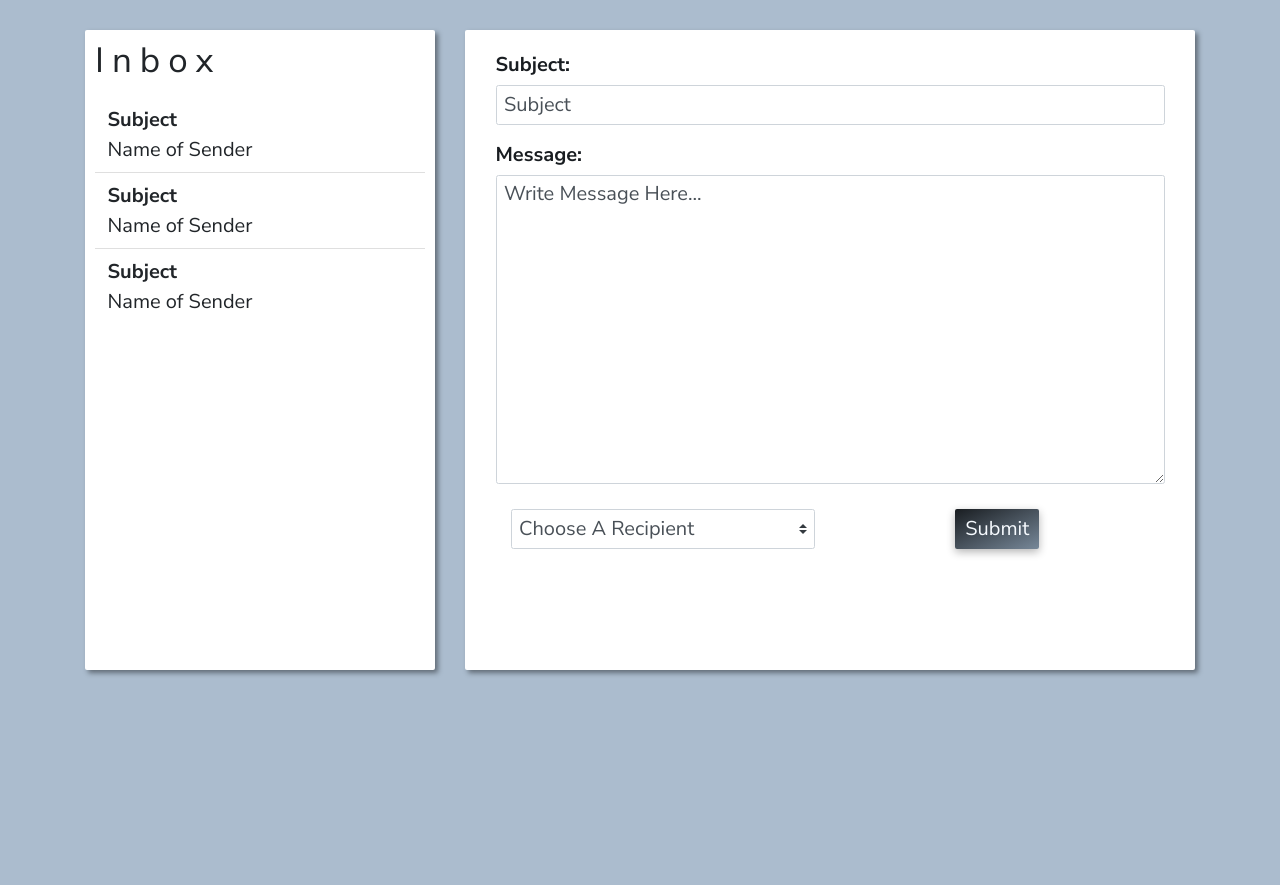
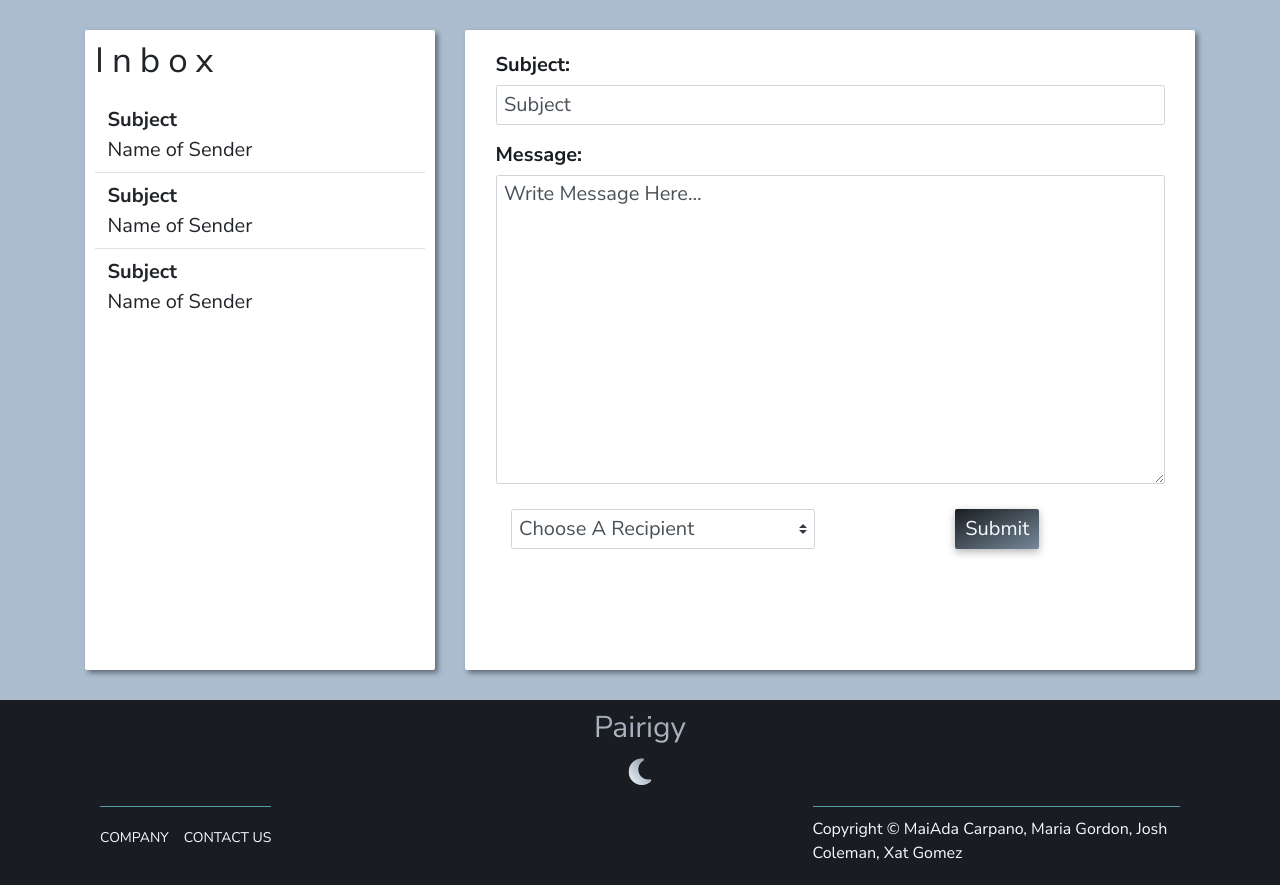
Before and after one commit to xemotionalx/Pairigy, a React (Create React App) app in the folder client/: page /mail in a window 1280 px wide. Before the commit the page ends 800 px from the top, so only its background shows below. Built offline with nearby package versions, Linux system fonts and the light colour scheme; no server answers.

Commit message:
created footer

```diff
--- a/client/src/App.css
+++ b/client/src/App.css
@@ -182,14 +182,59 @@ li {
   font-size: 2.5rem;
   margin-bottom: 1rem; }
 
+.footer {
+  background-color: #191D21;
+  padding: 1rem 10rem;
+  font-size: 1.4rem;
+  color: #f7fbff; }
+  .footer__logobox {
+    text-align: center;
+    margin-bottom: 1rem;
+    font-size: 3rem;
+    background-image: linear-gradient(to bottom left, #778899, #f7fbff);
+    -webkit-background-clip: text;
+    background-clip: text;
+    color: transparent; }
+    .footer__logobox i {
+      background-image: linear-gradient(to bottom left, #778899, #f7fbff);
+      -webkit-background-clip: text;
+      background-clip: text;
+      color: transparent; }
+    .footer__logobox .logo {
+      font-size: 3rem; }
+  .footer__navigation {
+    border-top: 1px solid #539CAA;
+    padding-top: 2rem;
+    display: inline-block; }
+  .footer__list {
+    list-style: none; }
+  .footer__item {
+    display: inline-block; }
+    .footer__item:not(:last-child) {
+      margin-right: 1.5rem; }
+  .footer a:link,
+  .footer a:visited {
+    color: #f7fbff;
+    text-decoration: none;
+    text-transform: uppercase;
+    display: inline-block; }
+  .footer a:hover,
+  .footer a:active {
+    color: #8CDAEA; }
+  .footer__copyright {
+    border-top: 1px solid #539CAA;
+    padding-top: 1rem;
+    width: 70%;
+    float: right;
+    font-size: 1.6rem; }
+
 .navbar {
   overflow: hidden;
   z-index: 100;
   text-align: center;
   background: linear-gradient(to left, #191D21, #0b0b0a);
   padding: 1rem 0;
-  border-bottom: solid 3px #539CAA;
-  min-height: 8rem; }
+  border-bottom: solid 3px #539CAA; }
   .navbar__logobox {
     font-family: "Nunito Sans", sans-serif;
     float: left;
--- a/client/src/App.js
+++ b/client/src/App.js
@@ -4,7 +4,9 @@ import { BrowserRouter as Router, Route, Switch } from 'react-router-dom';
 import 'bootstrap/dist/css/bootstrap.min.css';
 // Import components
 import Navbar from './components/layout/Navbar';
+import Footer from './components/layout/Footer';
 // Import pages
+import Dashboard from './components/pages/Dashboard';
 import Index from './components/pages/Index';
 //profile
 import EditProfile from './components/pages/profile-forms/EditProfile';
@@ -16,8 +18,6 @@ import EditProject from './components/pages/projects/EditProject';
 import Project from './components/pages/projects/Project';
 import ListProjects from './components/pages/projects/ListProjects';
 import MyProjects from './components/pages/projects/MyProjects';
-//dashboard
-import Dashboard from './components/pages/Dashboard';
 // messages
 import CreateMessage from './components/pages/messages/CreateMsg';
 import Inbox from './components/pages/messages/Inbox';
@@ -71,6 +71,7 @@ return (
         <Route path='/mail/' exact component={Inbox} />
 
       </Switch>
+      <Footer />
     </Fragment>
   </Router>
   </Provider>
--- /dev/null
+++ b/client/src/components/layout/Footer.js
@@ -0,0 +1,32 @@
+import React from 'react'
+
+function Footer() {
+    return (
+        <footer className="footer">
+        <div className="footer__logobox">
+            <h4 className="logo">
+                Pairigy
+            </h4>
+            <i class="fas fa-moon"></i>
+        </div>
+        <div className="row">
+            <div className="col s6">
+                <div className="footer__navigation">
+                    <ul className="footer__list">
+                        <li className="footer__item"><a href="#" className="footer__link">Company</a></li>
+                        <li className="footer__item"><a href="#" className="footer__link">Contact us</a></li>
+                    </ul>
+                </div>
+            </div>
+            <div className="col s6">
+                <p className="footer__copyright">
+
+                    Copyright &copy; MaiAda Carpano, Maria Gordon, Josh Coleman, Xat Gomez
+                </p>
+            </div>
+        </div>
+    </footer>
+    )
+}
+
+export default Footer;
--- a/client/src/sass/layout/_footer.scss
+++ b/client/src/sass/layout/_footer.scss
@@ -0,0 +1,60 @@
+.footer {
+    background-color: $color-primary-dark;
+    padding: 1rem 10rem;
+    font-size: 1.4rem;
+    color: $color-primary-light;
+
+    &__logobox {
+        text-align: center;
+        margin-bottom: 1rem;
+        font-size: 3rem;
+        @include gradientText(bottom left, $color-primary, $color-primary-light);
+
+        & i {
+            @include gradientText(bottom left, $color-primary, $color-primary-light);
+        }
+
+        & .logo {
+            font-size: 3rem;
+        }
+    }
+
+    &__navigation {
+        border-top: 1px solid $color-secondary;
+        padding-top: 2rem;
+        display: inline-block;
+    }
+
+    &__list {
+        list-style: none;
+    }
+
+    &__item {
+        display: inline-block;
+        &:not(:last-child) {
+            margin-right: 1.5rem;
+        }
+    }
+
+    & a:link,
+    & a:visited {
+        color: $color-primary-light;
+        text-decoration: none;
+        text-transform: uppercase;
+        display: inline-block;
+        }
+
+        & a:hover,
+        & a:active {
+             color: $color-secondary-light;
+        }
+
+        &__copyright {
+            border-top: 1px solid $color-secondary;
+            padding-top: 1rem;
+            width: 70%;
+            float: right;
+            font-size: 1.6rem;
+        }
+
+}
--- a/client/src/sass/layout/_navbar.scss
+++ b/client/src/sass/layout/_navbar.scss
@@ -5,7 +5,6 @@
     background: linear-gradient(to left, $color-primary-dark, $color-black);
     padding: 1rem 0;
     border-bottom: solid 3px $color-secondary;
-    min-height: 8rem;
     &__logobox {
         font-family: $logo-font;
         float: left;
```
